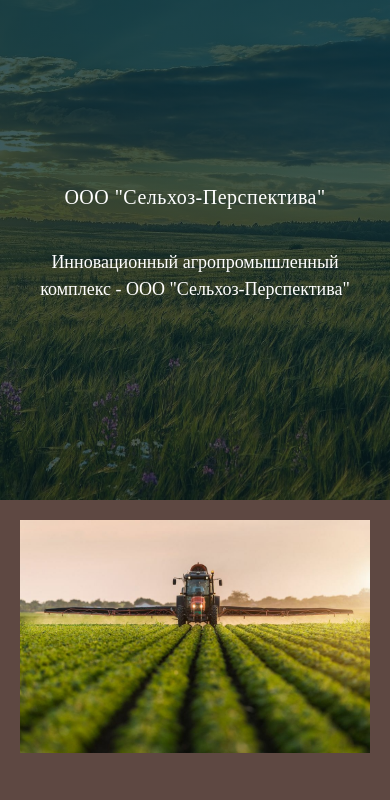
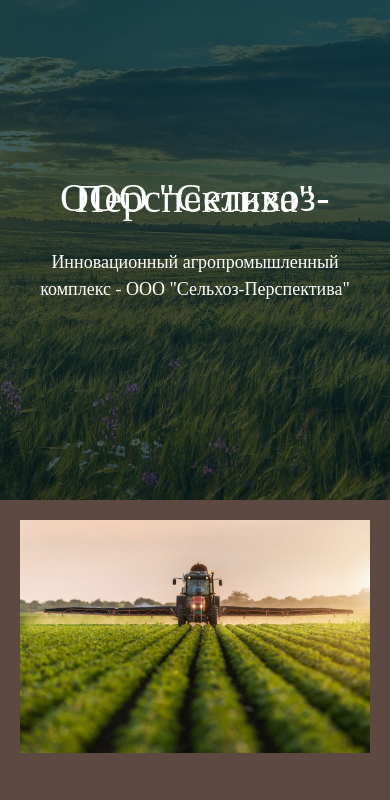
Before and after one commit to replicator8/sp, a plain HTML site: page index.html in a window 390 px wide. Shown: the top 800 px of the page. Drawn offline with Linux system fonts and the light colour scheme.

Commit message:
fix bugs

```diff
--- a/styles.css
+++ b/styles.css
@@ -68,7 +68,7 @@ h1,h2,h3,h4,h5,h6{font-size:inherit;font-weight: 400;}
 }
 
 .first h1 {
-    font-size: 68px;
+    font-size: 40px;
     letter-spacing: 0.5px;
     max-width: 700px;
     line-height: 1.17px;
@@ -165,10 +165,6 @@ h1,h2,h3,h4,h5,h6{font-size:inherit;font-weight: 400;}
         background-size: cover;
     }
 
-    .first h1 {
-        font-size: 20px;
-    }
-
     .first h3 {
         font-size: 18px;
     }
```
